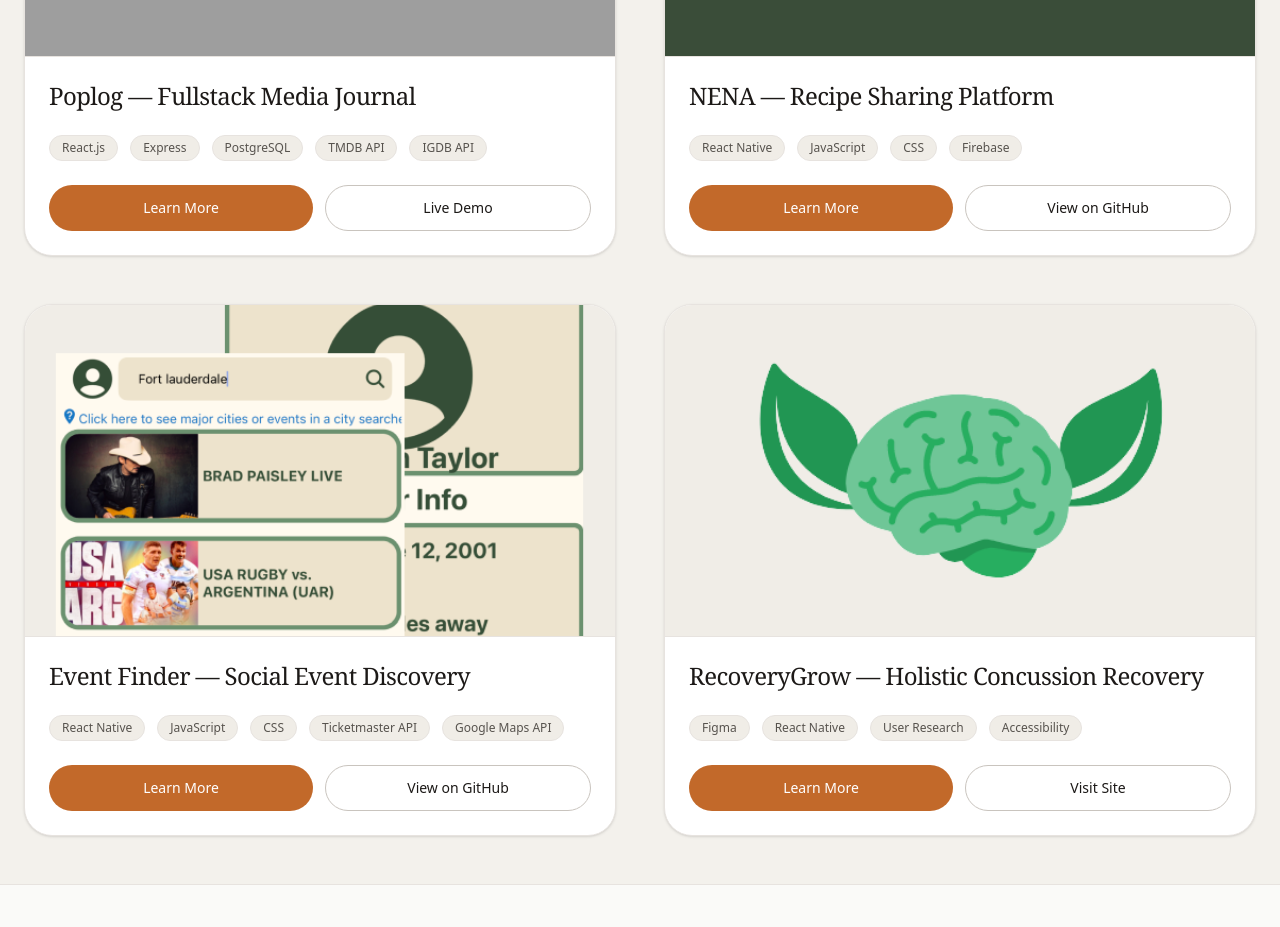
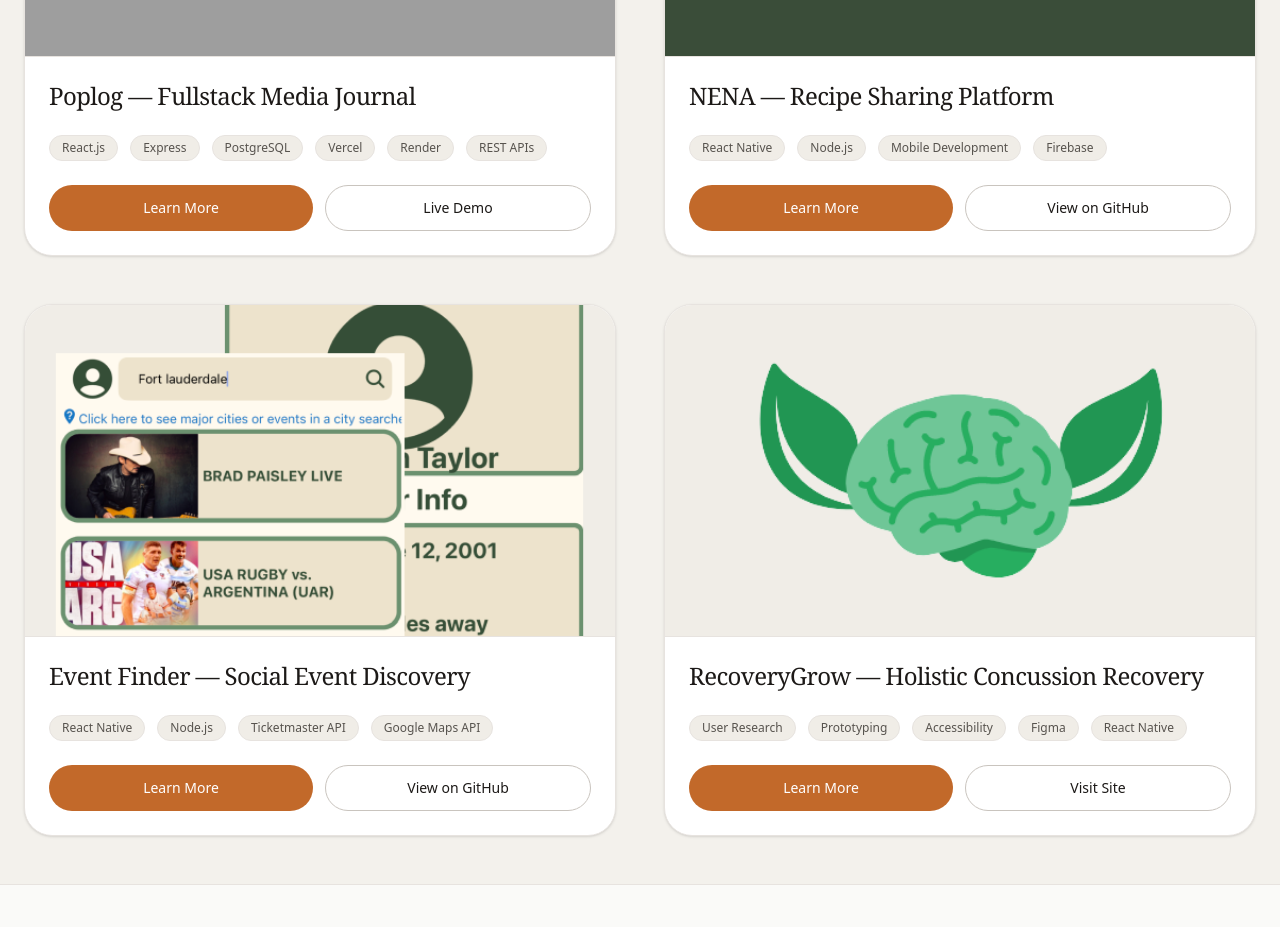
Before and after one commit to nerdboy626/portfolio, a Next.js app: page /portfolio in a window 1280 px wide. Shown: the part 740-1667 px from the top of the page. Built offline with nearby package versions, Linux system fonts and the light colour scheme; grey boxes are pictures that could not be loaded.

Commit message:
style: update skills section and project tech stacks

```diff
--- a/src/app/components/ProjectCard.tsx
+++ b/src/app/components/ProjectCard.tsx
@@ -31,7 +31,7 @@ export default function ProjectCard({
         <h3 className="mb-6 text-2xl text-foreground">{project.cardTitle}</h3>
 
         <div className="mb-6 flex flex-wrap gap-3">
-          {project.techStack.map((tag) => (
+          {project.cardTechStack.map((tag) => (
             <span
               key={tag}
               className="rounded-full border border-border bg-muted px-3 py-1 text-xs font-medium text-foreground-muted"
--- a/src/app/components/Skills.tsx
+++ b/src/app/components/Skills.tsx
@@ -64,14 +64,15 @@ export default function Skills() {
           </h2>
 
           <p className="mb-6 text-lg leading-8">
-            Technologies and tools I have used to design and construct user
-            interfaces, mobile applications, and websites.
+            A collection of the languages, frameworks, and platforms I use to
+            design, develop, test, and deploy modern web and mobile
+            applications.
           </p>
         </motion.div>
 
         {/* Skills Grid */}
         <motion.div
-          className="grid grid-cols-2 gap-3 sm:grid-cols-3 sm:gap-5 md:grid-cols-4 lg:grid-cols-7"
+          className="grid grid-cols-2 gap-3 sm:grid-cols-3 sm:gap-5 md:grid-cols-4 lg:grid-cols-9"
           variants={containerVariants}
           initial="hidden"
           whileInView="visible"
--- a/src/app/data/projects.ts
+++ b/src/app/data/projects.ts
@@ -12,6 +12,7 @@ export type Project = {
   cardTitle: string;
   tagline: string;
   techStack: string[];
+  cardTechStack: string[];
   cardLink: string;
   liveDemoLink?: string;
   githubLink?: string;
@@ -38,7 +39,26 @@ export const projects: Project[] = [
     cardTitle: "Poplog — Fullstack Media Journal",
     tagline:
       "A fullstack media journal where users can log and track their favorite movies, TV shows, video games, and books.",
-    techStack: ["React.js", "Express", "PostgreSQL", "TMDB API", "IGDB API"],
+    techStack: [
+      "React.js",
+      "Node.js",
+      "Express",
+      "PostgreSQL",
+      "Vercel",
+      "Render",
+      "TMDB API",
+      "IGDB API",
+      "Google Books API",
+      "NYT API",
+    ],
+    cardTechStack: [
+      "React.js",
+      "Express",
+      "PostgreSQL",
+      "Vercel",
+      "Render",
+      "REST APIs",
+    ],
     cardLink: "https://poplog-app.vercel.app",
     liveDemoLink: "https://poplog-app.vercel.app",
     githubLink: "https://github.com/nerdboy626/poplogApp",
@@ -72,7 +92,13 @@ export const projects: Project[] = [
     cardTitle: "NENA — Recipe Sharing Platform",
     tagline:
       "A mobile-first recipe sharing platform that nurtures a community of food enthusiasts to discover, share, and save recipes.",
-    techStack: ["React Native", "JavaScript", "CSS", "Firebase"],
+    techStack: ["React Native", "Node.js", "Mobile Development", "Firebase"],
+    cardTechStack: [
+      "React Native",
+      "Node.js",
+      "Mobile Development",
+      "Firebase",
+    ],
     cardLink: "https://github.com/nerdboy626/NENA",
     githubLink: "https://github.com/nerdboy626/NENA",
     overview: {
@@ -107,8 +133,13 @@ export const projects: Project[] = [
       "A social event discovery platform that helps users find events and connect with people who share their interests.",
     techStack: [
       "React Native",
-      "JavaScript",
-      "CSS",
+      "Node.js",
+      "Ticketmaster API",
+      "Google Maps API",
+    ],
+    cardTechStack: [
+      "React Native",
+      "Node.js",
       "Ticketmaster API",
       "Google Maps API",
     ],
@@ -143,7 +174,20 @@ export const projects: Project[] = [
     cardTitle: "RecoveryGrow — Holistic Concussion Recovery",
     tagline:
       "A mobile application that supports concussion recovery through symptom tracking, educational resources, and design focused on accessibility.",
-    techStack: ["Figma", "React Native", "User Research", "Accessibility"],
+    techStack: [
+      "User Research",
+      "Prototyping",
+      "Accessibility",
+      "Figma",
+      "React Native",
+    ],
+    cardTechStack: [
+      "User Research",
+      "Prototyping",
+      "Accessibility",
+      "Figma",
+      "React Native",
+    ],
     cardLink:
       "https://hci.stanford.edu/courses/cs147/2022/au/projects/AccessibleDesignEmily/RecoveryBoard/",
     overview: {
--- a/src/app/data/skills.ts
+++ b/src/app/data/skills.ts
@@ -13,7 +13,11 @@ import {
   SiCss,
   SiFigma,
   SiGit,
-  SiGithub,
+  SiVercel,
+  SiRender,
+  SiVitest,
+  SiDocker,
+  SiGithubactions,
 } from "react-icons/si";
 
 type Skill = {
@@ -69,6 +73,31 @@ export const skillsData: Skill[] = [
     color: "#4169E1",
   },
   {
+    name: "Vitest",
+    icon: SiVitest,
+    color: "#6E9F18",
+  },
+  {
+    name: "Docker",
+    icon: SiDocker,
+    color: "#2496ED",
+  },
+  {
+    name: "GitHub Actions",
+    icon: SiGithubactions,
+    color: "#2088FF",
+  },
+  {
+    name: "Vercel",
+    icon: SiVercel,
+    color: "#000000",
+  },
+  {
+    name: "Render",
+    icon: SiRender,
+    color: "#000000",
+  },
+  {
     name: "HTML",
     icon: SiHtml5,
     color: "#E34F26",
@@ -88,9 +117,4 @@ export const skillsData: Skill[] = [
     icon: SiGit,
     color: "#F05032",
   },
-  {
-    name: "GitHub",
-    icon: SiGithub,
-    color: "#000000",
-  },
 ];
```
